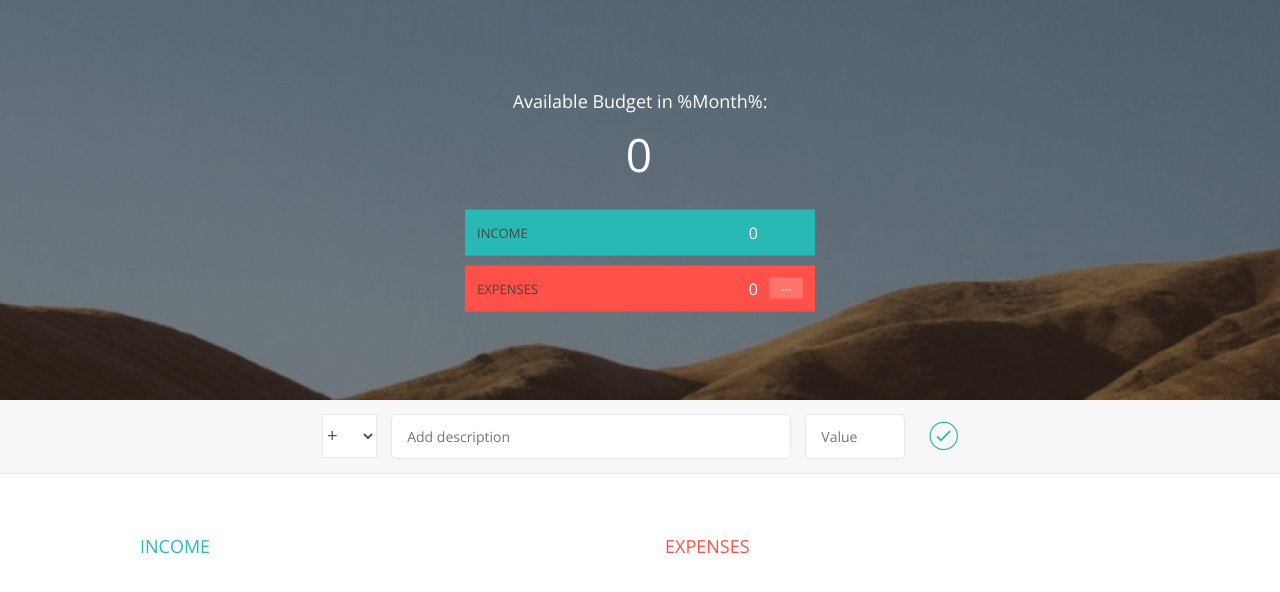
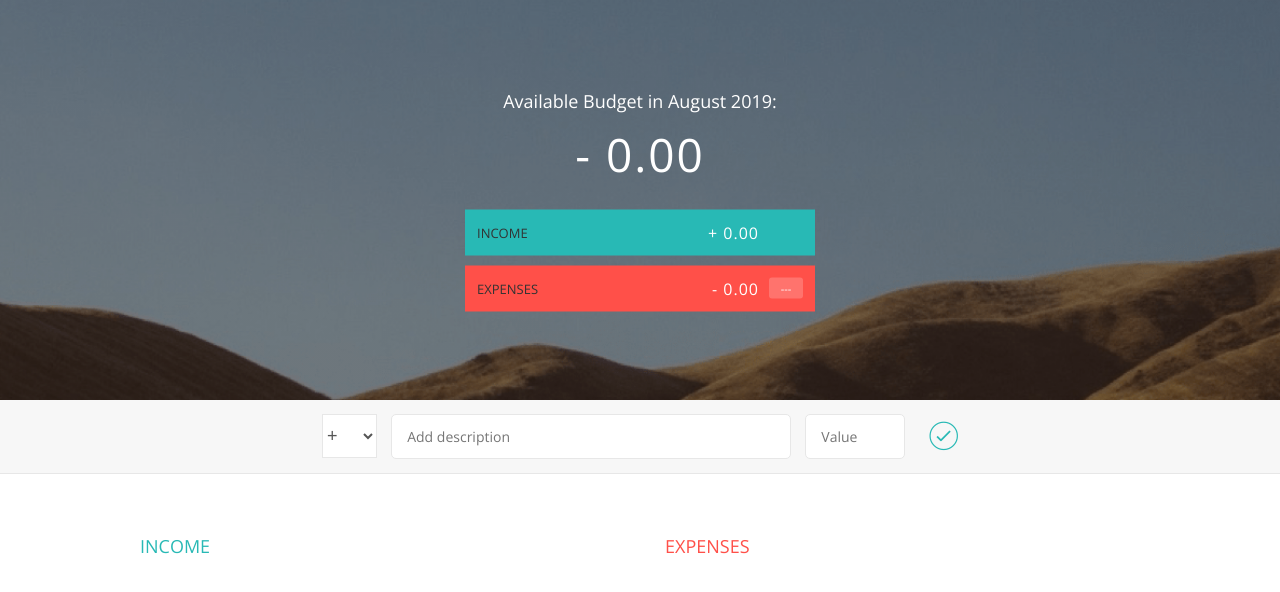
Before and after one commit to LeoLevin91/Budgety-App, a plain HTML site: page index.html in a window 1280 px wide. Drawn offline with nearby package versions, Linux system fonts and the light colour scheme.

Commit message:
Completed project

```diff
--- a/app.js
+++ b/app.js
@@ -172,7 +172,42 @@ var UIController = (function(){
     expenceLabel: '.budget__expenses--value',
     percentageLable: '.budget__expenses--percentage',
     container: '.container',
-    expensesPercLabel: '.item__percentage'
+    expensesPercLabel: '.item__percentage',
+    dateLable: '.budget__title--month'
+  };
+
+  var formatNumber = function(num, type){
+    /*
+      + or - before number
+      exactly 2 decimal points
+      comma separating the thousnads
+
+      2310.4567 -> 2,310.46
+      2000 -> + 2,000,00
+    */
+    var numSplit, int, dec;
+
+    num = Math.abs(num);
+    num = num.toFixed(2);
+
+    numSplit = num.split('.');
+
+    int = numSplit[0];
+    if(int.length > 3){
+      int = int.substr(0, int.length - 3) + ',' + int.substr(int.length-3, int.length); //input 2310, out 2,310
+    }
+
+
+
+    dec = numSplit[1];
+    return (type === 'exp' ? '-' : '+') + ' ' + int + '.' + dec;
+
+  };
+
+  var nodeListForEach = function(list, callback){
+    for(var i = 0; i < list.length; i++){
+      callback(list[i], i)
+    }
   };
 
   return {
@@ -201,7 +236,7 @@ var UIController = (function(){
         // Replace the placeholder text with some actual data
         newHtml = html.replace('%id%', obj.id);
         newHtml = newHtml.replace('%description%', obj.description);
-        newHtml = newHtml.replace('%value%', obj.value);
+        newHtml = newHtml.replace('%value%', formatNumber(obj.value, type));
 
         // Insert the HTML into the DOM
         document.querySelector(element).insertAdjacentHTML('beforeend', newHtml);
@@ -233,10 +268,12 @@ var UIController = (function(){
     },
 
     displayBudhet: function(obj){
+      var type;
+      obj.budget > 0 ? type = 'inc' : type = 'exp';
 
-      document.querySelector(DOMstrings.budgetLable).textContent = obj.budget;
-      document.querySelector(DOMstrings.incomeLabel).textContent = obj.totalInc;
-      document.querySelector(DOMstrings.expenceLabel).textContent = obj.totalExp;
+      document.querySelector(DOMstrings.budgetLable).textContent = formatNumber(obj.budget, type);
+      document.querySelector(DOMstrings.incomeLabel).textContent = formatNumber(obj.totalInc, 'inc');
+      document.querySelector(DOMstrings.expenceLabel).textContent = formatNumber(obj.totalExp, 'exp');
 
       if(obj.percentage > 0){
         document.querySelector(DOMstrings.percentageLable).textContent = obj.percentage + "%";
@@ -248,11 +285,7 @@ var UIController = (function(){
     displayPercentages: function(percentages){
       var fields = document.querySelectorAll(DOMstrings.expensesPercLabel);
 
-      var nodeListForEach = function(list, callback){
-        for(var i = 0; i < list.length; i++){
-          callback(list[i], i)
-        }
-      };
+
 
       nodeListForEach(fields, function(current, index){
         // Do stuff
@@ -262,6 +295,33 @@ var UIController = (function(){
           current.textContent = '---';
         }
       });
+    },
+
+    displayMonth: function() {
+      var now, year, month, monthArr;
+
+      now = new Date();
+
+      monthArr = ['January', 'February', 'March', 'April', 'May', 'June', 'July', 'August', 'September', 'October', 'November', 'December']
+      month = monthArr[now.getMonth()];
+
+      year = now.getFullYear();
+      document.querySelector(DOMstrings.dateLable).textContent = month + ' ' + year;
+
+    },
+
+    changeType: function(){
+      var fields = document.querySelectorAll(
+        DOMstrings.inputType + ',' +
+        DOMstrings.inputDescription + ',' +
+        DOMstrings.inputValue);
+
+      nodeListForEach(fields, function(cur){
+        cur.classList.toggle('red-focus');
+      });
+
+      document.querySelector(DOMstrings.inputBtn).classList.toggle('red');
+
     },
 
     getDOMStrings: function(){
@@ -289,7 +349,11 @@ var controller = (function(budgetCtrl, UICtrl){
 
     document.querySelector(DOM.container).addEventListener('click', ctrlDeleteItem);
 
+    document.querySelector(DOM.inputType).addEventListener('change', UICtrl.changeType);
+
   };
+
+
 
   var updatePercentages = function(){
 
@@ -362,6 +426,7 @@ var controller = (function(budgetCtrl, UICtrl){
   return {
     init: function() {
       console.log('App has started.');
+      UICtrl.displayMonth();
       UICtrl.displayBudhet({
         budget: 0,
         totalInc: 0,
--- a/style.css
+++ b/style.css
@@ -83,7 +83,8 @@ body {
 .budget__expenses--text {
     float: left;
     font-size: 13px;
-    color: #444;
+    /*color: #444;*/
+    color: #333;
     margin-top: 2px;
 }
 
```
